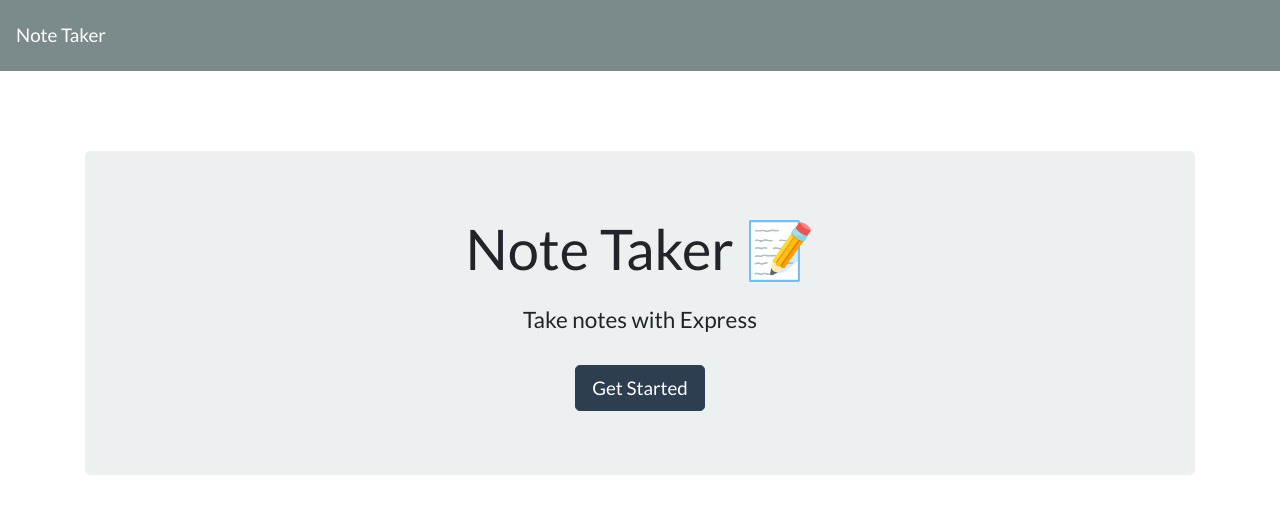
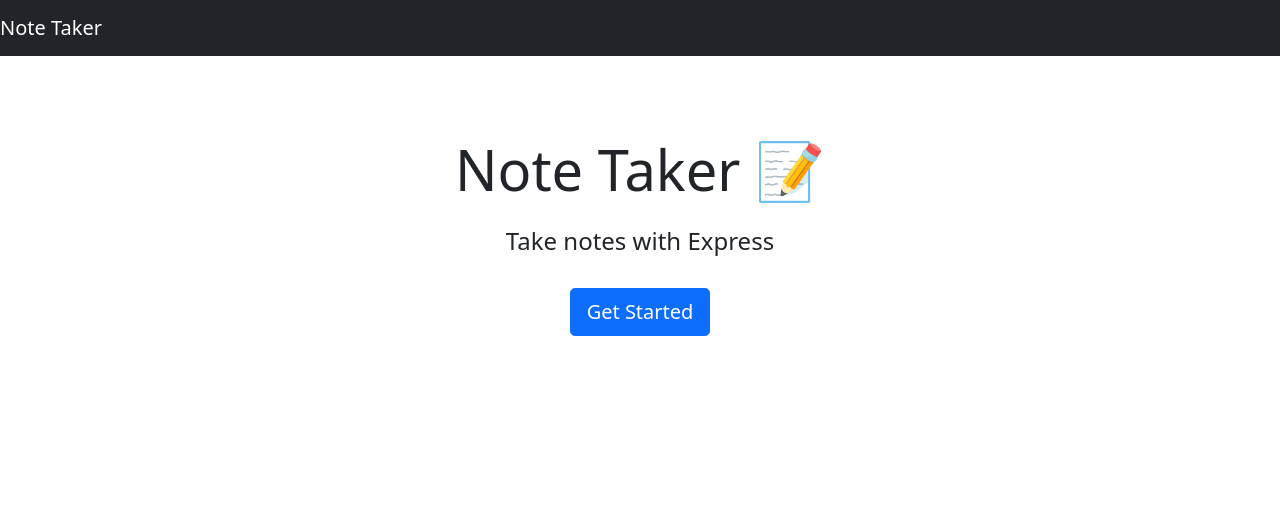
Before and after one commit to vinceray90/HW-11-NoteTakerExpress, a website: page public/index.html in a window 1280 px wide. Drawn offline with nearby package versions, Linux system fonts and the light colour scheme; no server answers.

Commit message:
ref links still acting up

```diff
--- a/public/index.html
+++ b/public/index.html
@@ -6,7 +6,7 @@
   <meta name="viewport" content="width=device-width, initial-scale=1.0">
   <meta http-equiv="X-UA-Compatible" content="ie=edge">
   <title>Note Taker</title>
-  <link rel="stylesheet" href="https://cdnjs.cloudflare.com/ajax/libs/bootswatch/4.1.3/flatly/bootstrap.min.css" />
+  <link href="https://cdn.jsdelivr.net/npm/bootstrap@5.0.0-beta3/dist/css/bootstrap.min.css" rel="stylesheet" integrity="sha384-eOJMYsd53ii+scO/bJGFsiCZc+5NDVN2yr8+0RDqr0Ql0h+rP48ckxlpbzKgwra6" crossorigin="anonymous">
 </head>
 
 <body>
```
Also changed, not shown: public/notes.html (+1 -1 lines).
